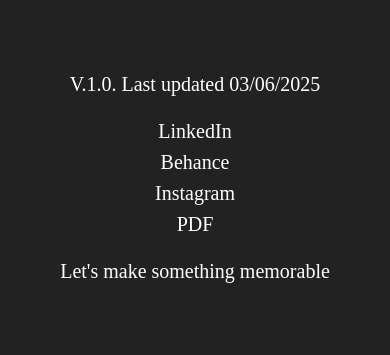
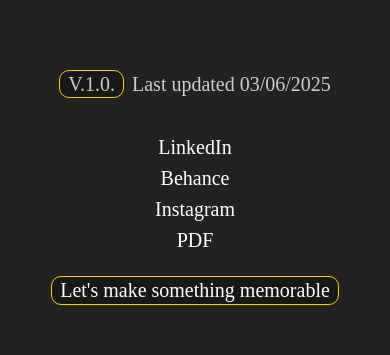
Before and after one commit to CaptainSplash/JVS.com, a React (Vite) app: page / in a window 390 px wide. Shown: the part 1198-1553 px from the top of the page. Built offline with nearby package versions, Linux system fonts and the light colour scheme.

Commit message:
borders added, further improvement on responsiveness

```diff
--- a/src/main.jsx
+++ b/src/main.jsx
@@ -308,31 +308,48 @@
       padding: '1.5rem 2.5rem',
       boxSizing: 'border-box',
       display: 'flex',
-      flexDirection: windowWidth <= 529 ? 'column' : 'row',
-      alignItems: windowWidth <= 529 ? 'center' : 'flex-start',
-      justifyContent: windowWidth <= 529 ? 'center' : 'space-between',
-      gap: windowWidth <= 529 ? '1.5rem' : '2rem'
+      flexDirection: windowWidth <= 900 ? 'column' : 'row', // Collapse to column at 900px or below
+      alignItems: windowWidth <= 900 ? 'center' : 'flex-start',
+      justifyContent: windowWidth <= 900 ? 'center' : 'space-between',
+      gap: windowWidth <= 900 ? '1.5rem' : '2rem'
     }}
   >
-    {/* Left: Short line of wording */}
-    <div style={{
-      flex: windowWidth <= 529 ? '0 0 100%' : 2,
-      textAlign: windowWidth <= 529 ? 'center' : 'left',
-      width: windowWidth <= 529 ? '100%' : 'auto'
-    }}>
-      V.1.0. Last updated 03/06/2025
-    </div>
+    {/* Left: Short line of wording with grid only around "V.1.0." */}
+<div
+  style={{
+    flex: windowWidth <= 529 ? '0 0 100%' : 2,
+    textAlign: windowWidth <= 529 ? 'center' : 'left',
+    width: windowWidth <= 529 ? '100%' : 'auto',
+    display: 'inline-block',
+    marginBottom: windowWidth <= 529 ? '1rem' : 0,
+    fontFamily: 'VT323',
+    color: '#ccc'
+  }}
+>
+  <span
+    style={{
+      border: '1px solid #FFCD00',
+      borderRadius: '10px',
+      background: '#181818',
+      padding: '2px 8px',
+      marginRight: '0.5rem'
+    }}
+  >
+    V.1.0.
+  </span>
+  Last updated 03/06/2025
+</div>
 
     {/* Center: Social links stacked */}
     <div style={{
-      flex: windowWidth <= 529 ? '0 0 100%' : 1,
+      flex: windowWidth <= 900 ? '0 0 100%' : 1,
       display: 'flex',
       flexDirection: 'column',
-      alignItems: windowWidth <= 650 ? 'center' : 'flex-start',
+      alignItems: windowWidth <= 900 ? 'center' : 'flex-start', // Center align on <=900px
       gap: '0.5rem',
-      width: windowWidth <= 529 ? 'fit-content' : 'auto',
-      marginLeft: windowWidth <= 650 ? 'auto' : '20rem',
-      marginRight: windowWidth <= 650 ? 'auto' : 0
+      width: windowWidth <= 900 ? 'fit-content' : 'auto',
+      marginLeft: windowWidth <= 900 ? 'auto' : '20rem',
+      marginRight: windowWidth <= 900 ? 'auto' : 0
     }}>
       <span>LinkedIn</span>
       <span>Behance</span>
@@ -340,13 +357,26 @@
       <span>PDF</span>
     </div>
 
-    {/* Right: Temporary wording */}
+    {/* Right: Temporary wording with border, always on one line */}
     <div style={{
       flex: windowWidth <= 529 ? '0 0 100%' : 1,
       textAlign: windowWidth <= 529 ? 'center' : 'right',
       width: windowWidth <= 529 ? '100%' : 'auto'
     }}>
-      Let's make something memorable
+      <span
+        style={{
+          border: '1px solid #FFCD00',
+          borderRadius: '10px',
+          background: '#181818',
+          padding: '2px 8px',
+          color: '#fff',
+          fontFamily: 'VT323',
+          whiteSpace: 'nowrap', // Prevents line break
+          display: 'inline-block'
+        }}
+      >
+        Let's make something memorable
+      </span>
     </div>
   </div>
 </footer>
```
